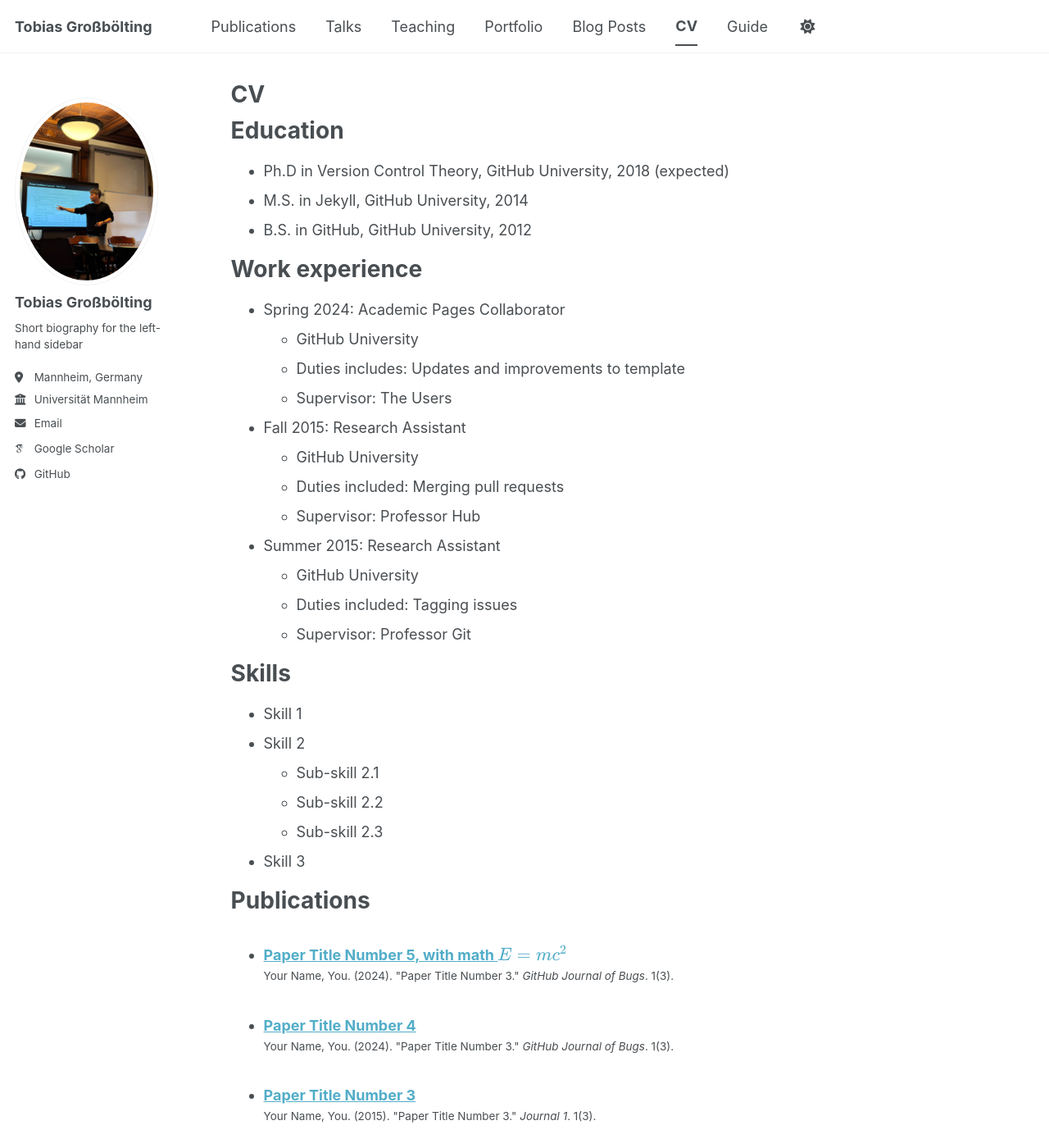
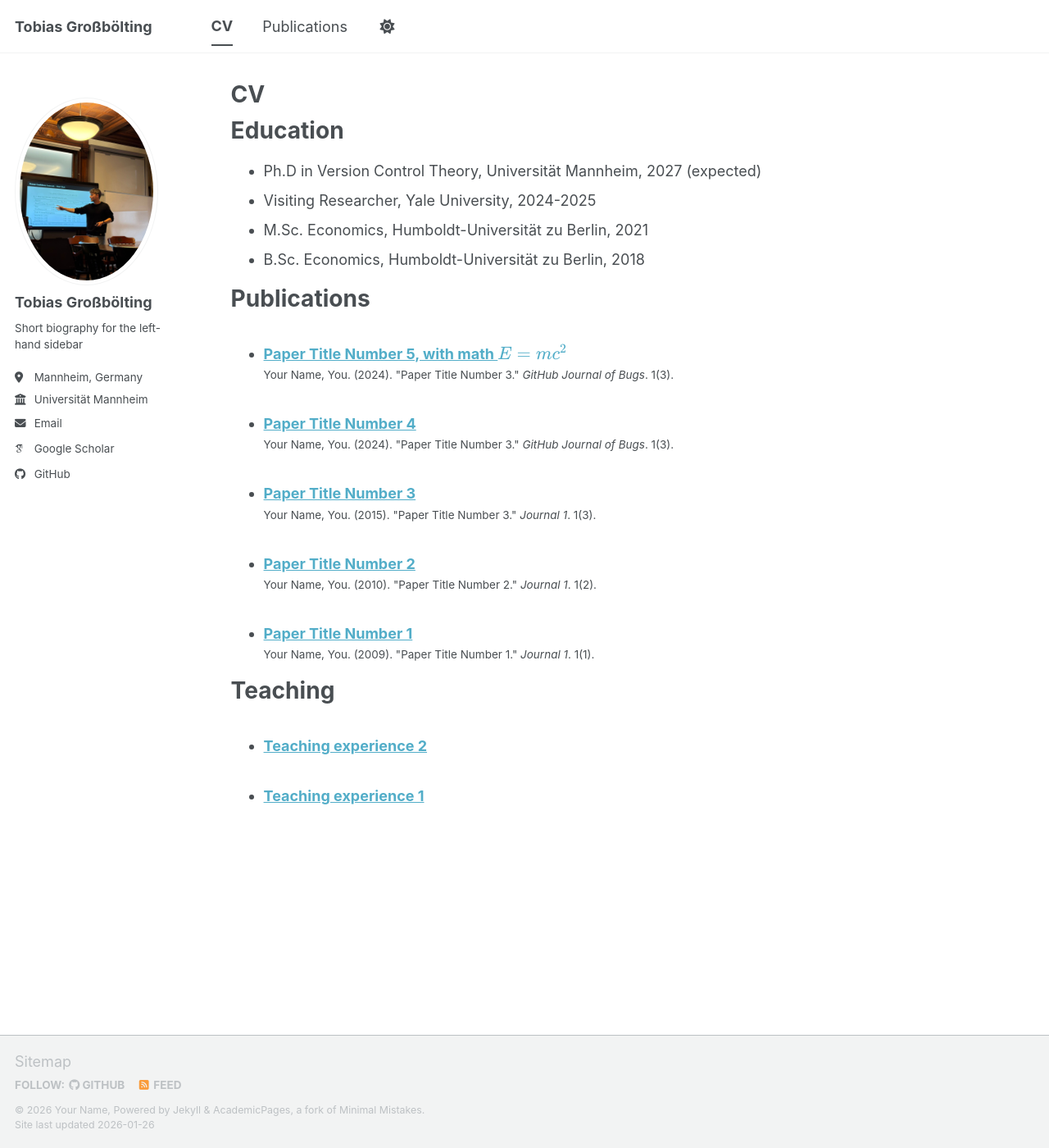
Before and after one commit to tgrossboelting/tgrossboelting.github.io, a Jekyll site: the page built from _pages/cv.md, in a window 1280 px wide and 1400 px high. Shown: the whole window at 82% size. Built offline with Jekyll 4.4.1, drawn with Linux system fonts in a browser that asks for light colours; some web fonts are replaced; a script bundle is joined from its source files by our own code; library files that are not in the unit come from our copies; some of the changed text lies outside the part shown.

Commit message:
updated cv

```diff
--- a/_pages/cv.md
+++ b/_pages/cv.md
@@ -11,35 +11,11 @@ redirect_from:
 
 Education
 ======
-* Ph.D in Version Control Theory, GitHub University, 2018 (expected)
-* M.S. in Jekyll, GitHub University, 2014
-* B.S. in GitHub, GitHub University, 2012
+* Ph.D in Version Control Theory, Universität Mannheim, 2027 (expected)
+* Visiting Researcher, Yale University, 2024-2025
+* M.Sc. Economics, Humboldt-Universität zu Berlin, 2021
+* B.Sc. Economics, Humboldt-Universität zu Berlin, 2018
 
-Work experience
-======
-* Spring 2024: Academic Pages Collaborator
-  * GitHub University
-  * Duties includes: Updates and improvements to template
-  * Supervisor: The Users
-
-* Fall 2015: Research Assistant
-  * GitHub University
-  * Duties included: Merging pull requests
-  * Supervisor: Professor Hub
-
-* Summer 2015: Research Assistant
-  * GitHub University
-  * Duties included: Tagging issues
-  * Supervisor: Professor Git
-
-Skills
-======
-* Skill 1
-* Skill 2
-  * Sub-skill 2.1
-  * Sub-skill 2.2
-  * Sub-skill 2.3
-* Skill 3
 
 Publications
 ======
@@ -47,18 +23,9 @@ Publications
     {% include archive-single-cv.html %}
   {% endfor %}</ul>
 
-Talks
-======
-  <ul>{% for post in site.talks reversed %}
-    {% include archive-single-talk-cv.html  %}
-  {% endfor %}</ul>
 
 Teaching
 ======
   <ul>{% for post in site.teaching reversed %}
     {% include archive-single-cv.html %}
   {% endfor %}</ul>
-
-Service and leadership
-======
-* Currently signed in to 43 different slack teams
```
Also changed, not shown: _data/navigation.yml (+17 -16 lines).
